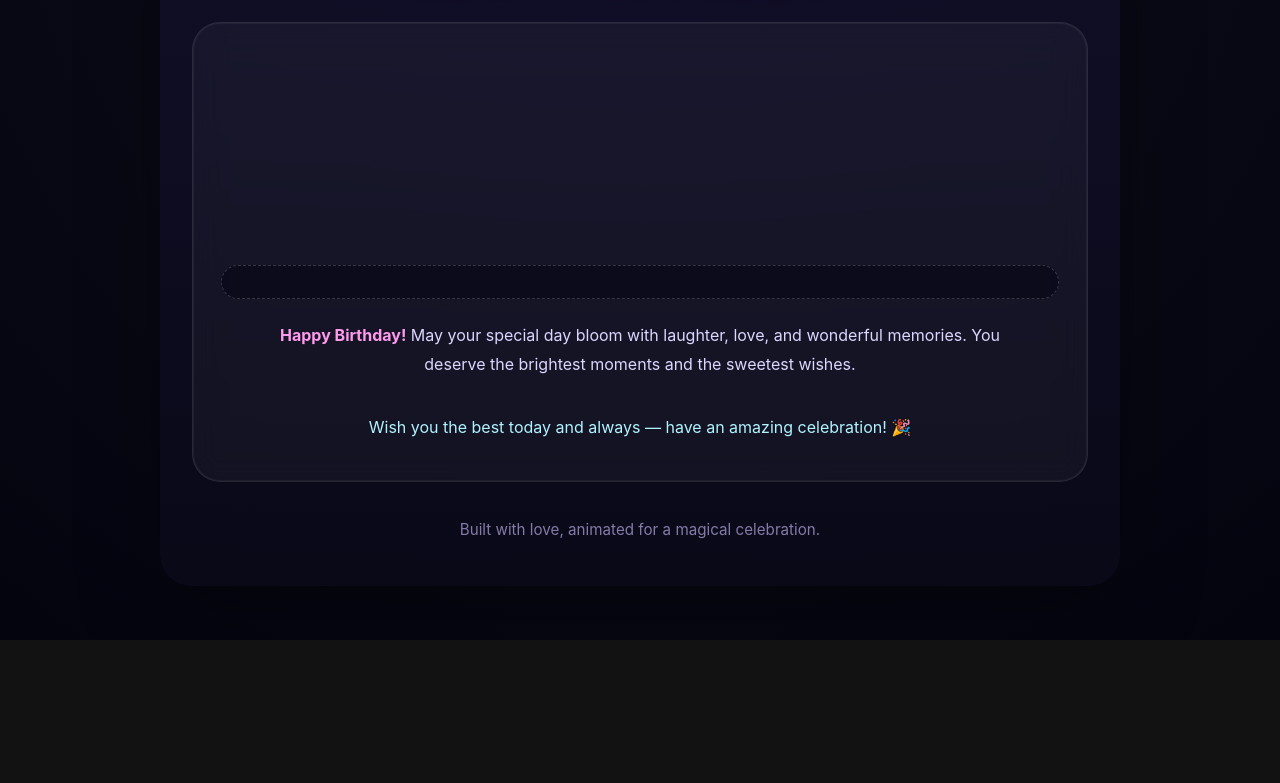
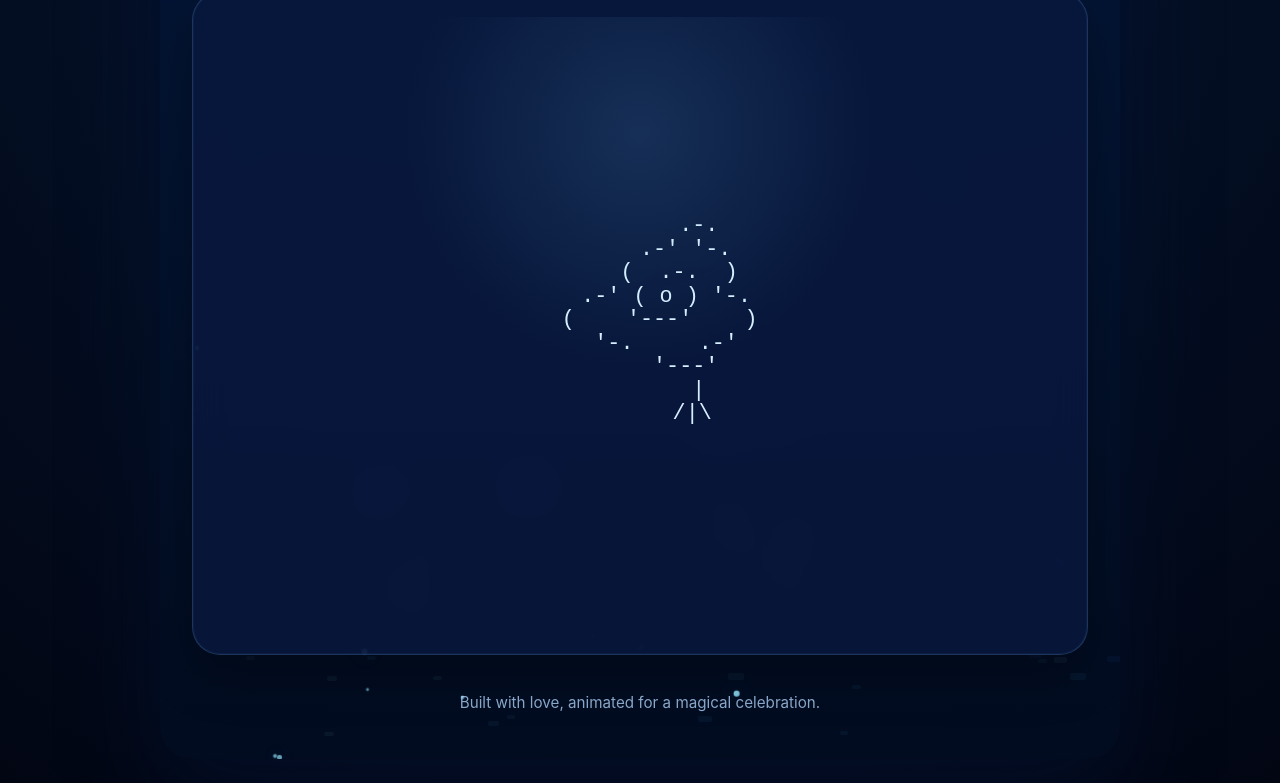
Before and after one commit to godofcode1/jiji-birthday, a plain HTML site: page index.html in a window 1280 px wide. Shown: the part 160-943 px from the top of the page. Before the commit the page ends 800 px from the top, so only its background shows below. Drawn offline with Linux system fonts and the light colour scheme.

Commit message:
Update birthday page to full-screen blue ASCII animation with cake and greeting

```diff
--- a/index.html
+++ b/index.html
@@ -7,12 +7,12 @@
   <style>
     :root {
       color-scheme: dark;
-      --bg: #090a16;
-      --bg2: #150f3a;
-      --text: #ffe1f8;
-      --accent: #ff6ec7;
-      --accent2: #55f4ff;
-      --shadow: rgba(255, 110, 199, 0.25);
+      --bg: #041026;
+      --bg2: #082048;
+      --text: #d7edff;
+      --accent: #74c8ff;
+      --accent2: #91d8ff;
+      --shadow: rgba(116, 200, 255, 0.25);
     }
 
     * {
@@ -24,7 +24,7 @@
       min-height: 100vh;
       font-family: "Inter", "Segoe UI", sans-serif;
       color: var(--text);
-      background: radial-gradient(circle at top, #2b0b4a 0%, #090a16 45%, #04040f 100%);
+      background: radial-gradient(circle at top, #0a2b5b 0%, #041026 45%, #020613 100%);
       overflow: hidden;
       display: flex;
       justify-content: center;
@@ -37,8 +37,8 @@
       width: min(100%, 960px);
       padding: 32px;
       border-radius: 32px;
-      background: linear-gradient(180deg, rgba(16,15,40,0.96), rgba(10,9,24,0.96));
-      box-shadow: 0 30px 80px rgba(0,0,0,0.35);
+      background: linear-gradient(180deg, rgba(3, 22, 55, 0.98), rgba(2, 12, 32, 0.95));
+      box-shadow: 0 30px 90px rgba(4, 17, 48, 0.6);
       overflow: hidden;
     }
 
@@ -55,8 +55,8 @@
       width: 4px;
       height: 4px;
       border-radius: 50%;
-      background: rgba(255,255,255,0.85);
-      filter: drop-shadow(0 0 10px rgba(255,255,255,0.4));
+      background: rgba(148, 230, 255, 0.9);
+      filter: drop-shadow(0 0 10px rgba(116, 200, 255, 0.5));
       animation: pulse 2.4s ease-in-out infinite;
     }
 
@@ -79,42 +79,49 @@
       letter-spacing: -0.04em;
       margin: 0;
       text-transform: uppercase;
-      text-shadow: 0 0 45px rgba(255, 110, 199, 0.3);
+      text-shadow: 0 0 45px rgba(116, 200, 255, 0.35);
+      color: #c3e6ff;
     }
 
     .subtitle {
       margin: 0;
       font-size: 1.15rem;
-      color: #d4c5ff;
-      opacity: 0.94;
+      color: #c3e8ff;
+      opacity: 0.96;
       transition: opacity 0.6s ease;
     }
 
     .card {
       position: relative;
       display: grid;
-      gap: 22px;
-      padding: 28px;
+      gap: 18px;
+      padding: 24px;
+      min-height: 75vh;
       border-radius: 28px;
-      background: rgba(255,255,255,0.04);
-      border: 1px solid rgba(255,255,255,0.09);
-      backdrop-filter: blur(14px);
-      box-shadow: inset 0 0 0 1px rgba(255,255,255,0.05);
+      background: rgba(8, 23, 61, 0.88);
+      border: 1px solid rgba(116, 200, 255, 0.18);
+      backdrop-filter: blur(18px);
+      box-shadow: inset 0 0 0 1px rgba(116, 200, 255, 0.05), 0 20px 50px rgba(0, 0, 0, 0.3);
     }
 
     .flower-frame {
+      position: relative;
       font-family: "Courier New", Courier, monospace;
-      line-height: 1.05;
+      line-height: 1.08;
       white-space: pre;
-      font-size: clamp(0.85rem, 1vw, 1.05rem);
-      color: #f9f0ff;
-      min-height: 12rem;
+      font-size: clamp(1rem, 1.7vw, 1.4rem);
+      color: #d7f0ff;
+      min-height: 72vh;
+      width: 100%;
+      text-align: center;
+      padding: 14px 10px 8px;
       display: grid;
       align-items: center;
       justify-items: center;
+      overflow: hidden;
       opacity: 0;
-      transform: translateY(12px) scale(0.97);
-      animation: appear 0.9s forwards ease-out;
+      transform: translateY(18px) scale(0.97);
+      transition: opacity 0.55s ease, transform 0.55s ease;
     }
 
     .flower-frame.visible {
@@ -122,24 +129,37 @@
       transform: translateY(0) scale(1);
     }
 
-    .cake {
-      padding: 1rem 1.2rem;
-      border-radius: 22px;
-      border: 1px dashed rgba(255,255,255,0.18);
-      background: rgba(7,7,23,0.65);
-      color: #b3d8ff;
-      font-family: "Courier New", Courier, monospace;
-      white-space: pre;
-      font-size: clamp(0.95rem, 1vw, 1.1rem);
+    .flower-frame::after {
+      content: "";
+      position: absolute;
+      inset: 0;
+      pointer-events: none;
+      background: radial-gradient(circle at 50% 20%, rgba(116, 200, 255, 0.14), transparent 38%);
       opacity: 0;
-      transform: scale(0.96);
-      animation: reveal 0.8s ease-out 1.3s forwards;
+      transition: opacity 0.6s ease;
+    }
+
+    .flower-frame.visible::after {
+      opacity: 1;
+    }
+
+    .caption {
+      font-size: 0.94rem;
+      color: #9dceff;
+      opacity: 0;
+      transform: translateY(10px);
+      transition: opacity 0.8s ease, transform 0.8s ease;
+    }
+
+    .caption.visible {
+      opacity: 1;
+      transform: translateY(0);
     }
 
     .message {
       font-size: 1rem;
       line-height: 1.8;
-      color: #ddd6ff;
+      color: #d8efff;
       margin: 0;
       max-width: 720px;
       margin-inline: auto;
@@ -149,12 +169,12 @@
     }
 
     .message strong {
-      color: #ff9aec;
+      color: #9de5ff;
     }
 
     .wish {
       font-size: 1rem;
-      color: #b1f3ff;
+      color: #b4f0ff;
       opacity: 0;
       transform: translateY(12px);
       animation: reveal 0.8s ease-out 1.9s forwards;
@@ -179,21 +199,21 @@
       width: 10px;
       height: 10px;
       opacity: 0;
-      border-radius: 3px;
+      border-radius: 2px;
       pointer-events: none;
       animation: fall linear forwards;
     }
 
     @keyframes fall {
       0% { transform: translate3d(0,0,0) rotate(0deg); opacity: 1; }
-      20% { opacity: 1; }
-      100% { transform: translate3d(var(--x,0px), 110vh, 0) rotate(720deg); opacity: 0.1; }
+      30% { opacity: 1; }
+      100% { transform: translate3d(var(--x,0px), 110vh, 0) rotate(720deg); opacity: 0.05; }
     }
 
     .footer {
       font-size: 0.95rem;
-      color: #9288b8;
-      opacity: 0.9;
+      color: rgba(180, 216, 255, 0.8);
+      opacity: 0.95;
       margin-top: 10px;
     }
 
@@ -215,46 +235,103 @@
 
       <section class="card">
         <div id="flower" class="flower-frame"></div>
-        <div id="cake" class="cake"></div>
-        <p class="message"><strong>Happy Birthday!</strong> May your special day bloom with laughter, love, and wonderful memories. You deserve the brightest moments and the sweetest wishes.</p>
-        <p class="wish">Wish you the best today and always — have an amazing celebration! 🎉</p>
+        <div id="caption" class="caption">Watch your birthday wish bloom into a sparkling surprise.</div>
       </section>
       <p class="footer">Built with love, animated for a magical celebration.</p>
     </div>
   </div>
 
   <script>
-    const frames = [
-      "\n\n\n         .\n         |\n        \\\n         |\n",
-      "\n\n        ( )\n         |\n        /|\\\n         |\n",
-      "\n       .-'-.
-      (  o  )\n       \'-'/\n         |\n        /|\\\n",
-      "\n     .-\"\"\"'-.
-    (   (o)   )\n     '-.   .-'
-        `|` \n         |\n        /|\\\n",
-      "\n      .-~~-.\n    .-'     '-.\n   (   ( (o) )   )\n    '-.  .  .-'\n      `'-..-'`\n         |\n        /|\\\n",
-      "\n          .-.\n        .-'   '-.\n       (  .---.  )\n     .-' (     ) '-.\n    (    (  o  )    )\n     '-. (     ) .-'\n       (  '---'  )\n        '-.   .-'\n          '-'\n           |\n          /|\\\n"
+        const frames = [
+      `
+
+         .
+         |
+        \\
+         |
+`,
+      `
+
+        ( )
+         |
+        /|\\
+         |
+`,
+      `
+       .-'-.
+      (  o  )
+       '-'
+         |
+        /|\\
+`,
+      `
+     .-"""-.
+    (   ( )   )
+     '-. .-'
+        |
+         |
+        /|\\
+`,
+      `
+      .-~~-.
+    .-'     '-.
+   (   ( o )   )
+    '-.   .-'
+      '--'
+         |
+        /|\\
+`,
+      `
+         .-.
+       .-' '-.
+      (  .-.  )
+    .-' ( o ) '-.
+   (    '---'    )
+    '-.     .-'
+       '---'
+         |
+        /|\\
+`
     ];
 
-    const cakeArt = `\n       i i i i i\n      |: : : : :|\n    __|_________|__\n   |_______________|\n   |;:;:;:;:;:;:;:;|\n   |________________|\n\n`;
+    const finalArt = `
+      HAPPY BIRTHDAY!
 
+         .-''''-.
+        /  HAPPY  \\
+       / BIRTHDAY! \\
+      /___________\\
+         ||   ||
+      .-''-''-.
+     /        \\
+    /  .----.  \\
+   /__/      \__\\
+   |  |      |  |
+   |__|      |__|
+`;
+
+    const finalCaption = 'May your day be full of joy, laughter, and blue birthday magic!';
     const flowerDiv = document.getElementById('flower');
-    const cakeDiv = document.getElementById('cake');
+    const caption = document.getElementById('caption');
     let currentIndex = 0;
 
     const nextFrame = () => {
-      flowerDiv.textContent = frames[currentIndex];
-      flowerDiv.classList.add('visible');
-      currentIndex += 1;
       if (currentIndex < frames.length) {
+        flowerDiv.textContent = frames[currentIndex];
+        flowerDiv.classList.add('visible');
+        const delay = currentIndex === frames.length - 1 ? 850 : 650;
         setTimeout(() => {
           flowerDiv.classList.remove('visible');
-          setTimeout(nextFrame, 220);
-        }, 700);
+          currentIndex += 1;
+          setTimeout(nextFrame, 260);
+        }, delay);
       } else {
         setTimeout(() => {
-          cakeDiv.textContent = cakeArt;
-        }, 300);
+          flowerDiv.textContent = finalArt;
+          flowerDiv.classList.add('visible');
+          caption.textContent = finalCaption;
+          caption.classList.add('visible');
+        }, 480);
       }
     };
 
@@ -280,7 +357,7 @@
 
     const createConfetti = () => {
       const confettiArea = document.querySelector('.confetti');
-      const colors = ['#ff5ec4', '#5ae5ff', '#76ff9b', '#ffd86b', '#d78fff'];
+      const colors = ['#74c8ff', '#91d8ff', '#2f7fff', '#48c3ff', '#8ff1ff'];
       const count = 42;
       for (let i = 0; i < count; i += 1) {
         const piece = document.createElement('div');
```
